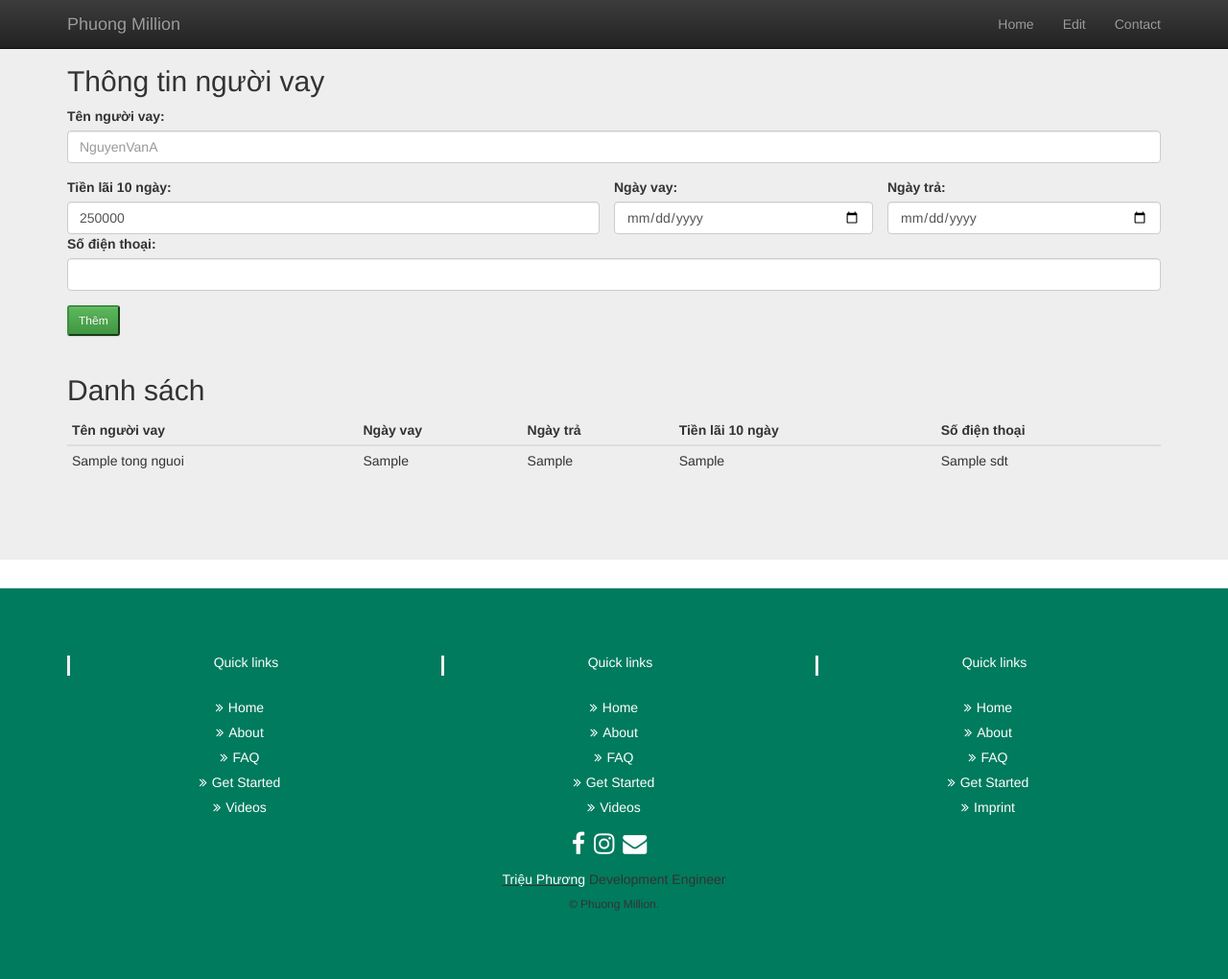
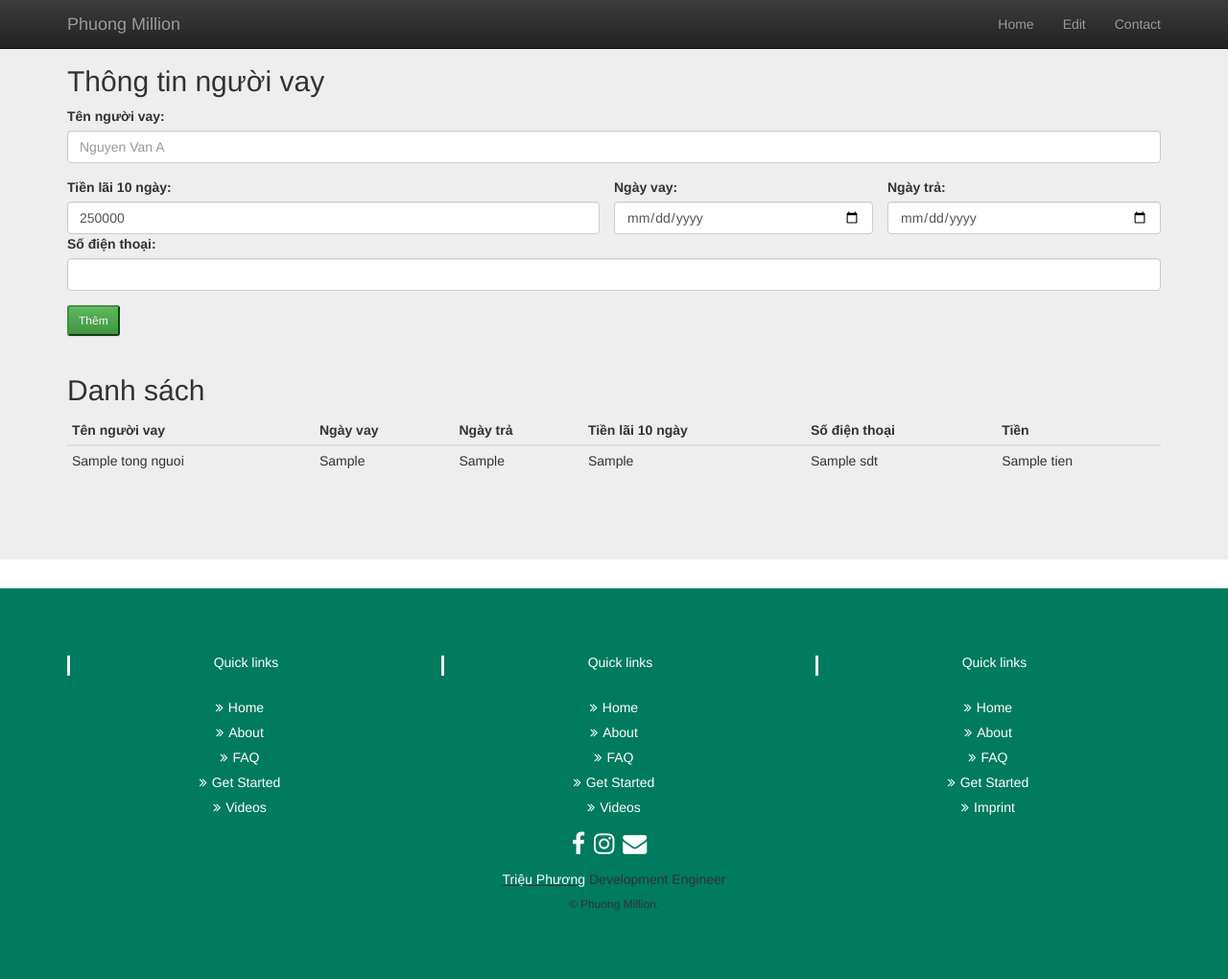
Before and after one commit to phuongmillion/app-tinh-tien, a Flask app: template templates/home.html in a window 1280 px wide. Shown: the whole page at 96% size. Run offline with Flask 2, Linux system fonts and the light colour scheme; the template is opened without the code that fills it: most values are stand-ins (such as "Sample title", 1, 10 or a date in 2020); some libraries are stand-ins or nearby versions.

Commit message:
tinh tien

```diff
--- a/app.py
+++ b/app.py
@@ -19,12 +19,19 @@ class ReusableForm(Form):
     ngaytra = TextField('ngaytra:', validators=[validators.required()])
 
 class NguoiVay:
-    def __init__(self, name=None, ngay_muon=None, ngay_ket_thuc=None, tien_lai_10_ngay=None, sdt=None):
+    def __init__(self, name=None, ngay_muon=None, ngay_ket_thuc=None, tien_lai_10_ngay=None, sdt=None, tien=None):
         self.name = name
         self.ngay_muon = ngay_muon
         self.ngay_ket_thuc = ngay_ket_thuc
         self.tien_lai_10_ngay = tien_lai_10_ngay
         self.sdt = sdt
+        self.tien = self.tinhtien()
+
+    def tinhtien(self):
+        ngay = self.ngay_ket_thuc - self.ngay_muon
+        tong_tien_thu_duoc = (ngay.days // 10) * self.tien_lai_10_ngay
+        # tien_trong_thang = tong_tien_thu_duoc % (self.tien_lai_10_ngay * 3)
+        return int(tong_tien_thu_duoc)
 
 tong_nguoi = []
 
@@ -41,6 +48,7 @@ def hello():
                              ngay_ket_thuc=datetime.date(int(split_y_back), int(split_m_back), int(split_d_back)),
                              tien_lai_10_ngay=int(request.form['tienlai']),
                              sdt=int(request.form['sdt']))
+
 
         if form.validate():
             # Save the comment here.
--- a/templates/home.html
+++ b/templates/home.html
@@ -17,7 +17,7 @@
   <form  action="" method="post" role="form">
     <div class="form-group">
       <label for="name">Tên người vay:</label>
-      <input type="text" class="form-control" id="name" name="name" placeholder="NguyenVanA">
+      <input type="text" class="form-control" id="name" name="name" placeholder="Nguyen Van A">
     </div>
       <div class="form-row form-group" >
     <div class="col-md-6 " style="padding-left: 0px">
@@ -68,6 +68,7 @@
         <th>Ngày trả</th>
         <th>Tiền lãi 10 ngày</th>
         <th>Số điện thoại</th>
+        <th>Tiền</th>
       </tr>
     </thead>
     <tbody>
@@ -78,6 +79,7 @@
         <td >{{n["ngay_ket_thuc"]}}</td>
         <td >{{n["tien_lai_10_ngay"]}}</td>
         <td >{{n["sdt"]}}</td>
+        <td >{{n["tien"]}}</td>
         </tr>
         {% endfor %}
     </tbody>
```
